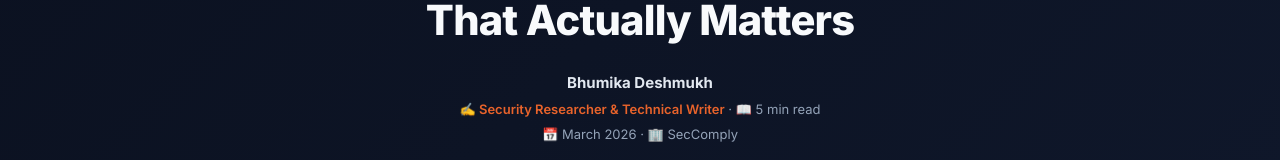
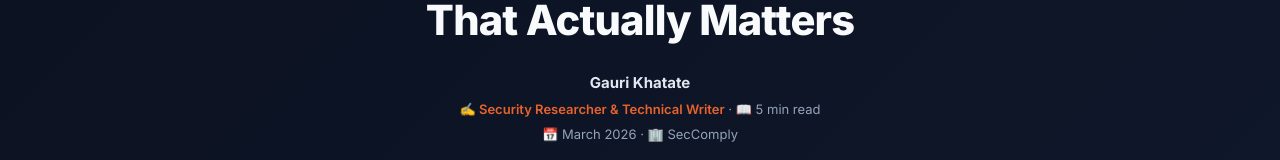
Before and after one commit to null0906/new-sc-website, a Next.js app: page /resources/blog/soc2-type1-vs-type2 in a window 1280 px wide. Shown: the part 204-364 px from the top of the page. Built offline with nearby package versions, Linux system fonts and the light colour scheme.

Commit message:
Blog name

```diff
--- a/pages/resources/blog/soc2-type1-vs-type2.js
+++ b/pages/resources/blog/soc2-type1-vs-type2.js
@@ -120,7 +120,7 @@ export default function Soc2TypeIvsTypeII() {
         </div>
         <h1>SOC 2 Type I vs Type II — The Distinction That Actually Matters</h1>
         <div className="b-author-strip">
-          <span className="b-author-name">Bhumika Deshmukh</span>
+          <span className="b-author-name">Gauri Khatate</span>
           <span className="b-author-meta"><span>✍️ Security Researcher &amp; Technical Writer</span> · 📖 5 min read</span>
           <span className="b-author-meta">📅 March 2026 · 🏢 SecComply</span>
         </div>
```
